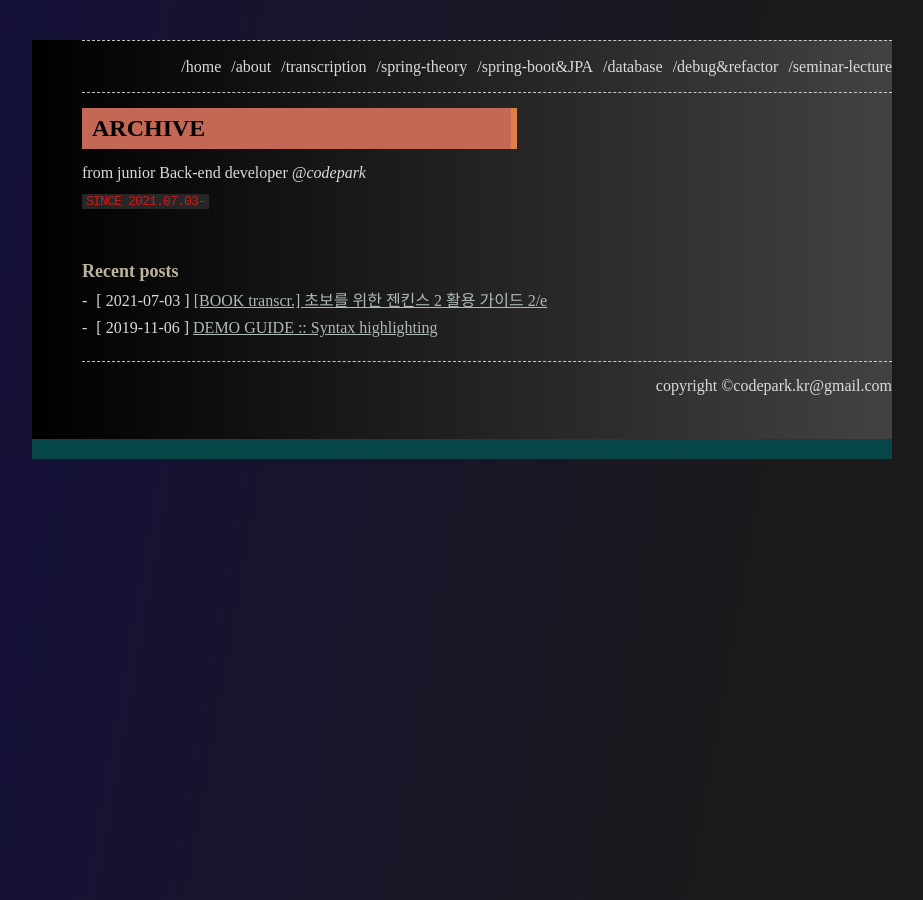
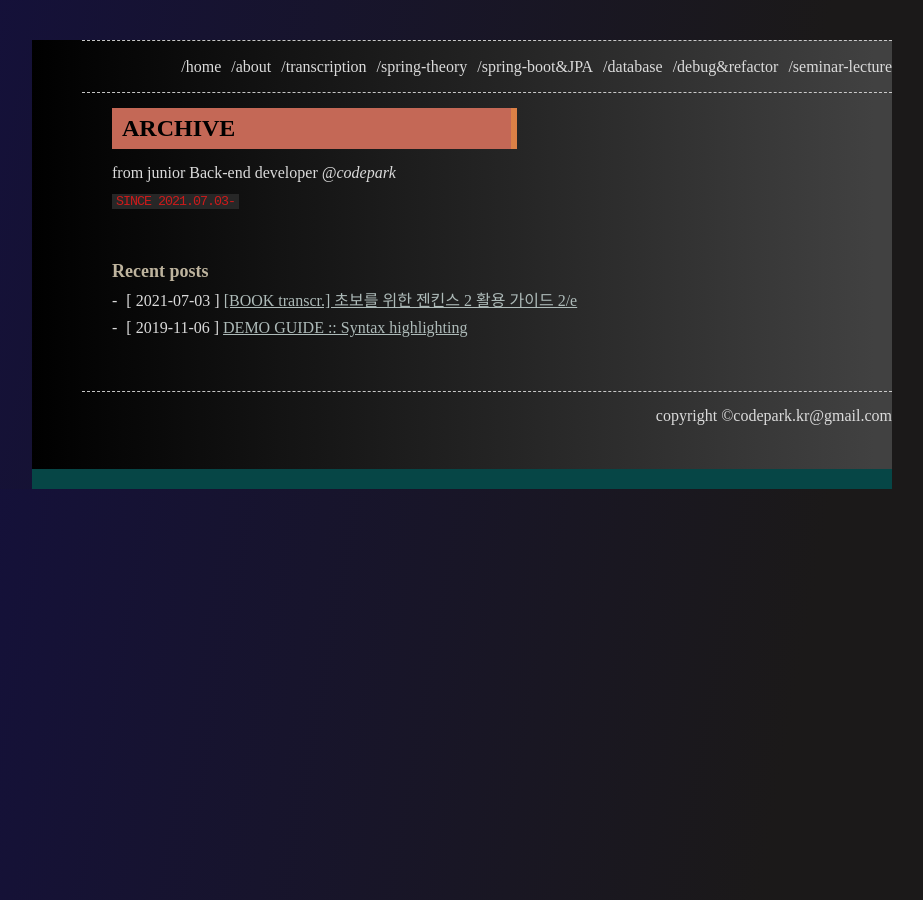
Before and after one commit to codepark-kr/codepark-kr.github.io, a Jekyll site: the page built from index.md, in a window 1280 px wide. Shown: the whole page, without its empty margins (178-1101 px from the left). Built offline with Jekyll 4.4.1, drawn with Linux system fonts in a browser that asks for light colours; some web fonts are replaced.

Commit message:
[STYLE] increase margin to main-container also decrease the code-block the size for normalize

```diff
--- a/_layouts/default.html
+++ b/_layouts/default.html
@@ -10,7 +10,9 @@
     <div class="container">
       {%- include header.html -%}
     <main>
-      {{ content }}
+      <div class="main-content-container">
+        {{ content }}
+      </div>
     </main>
     {%- include footer.html -%}
     </div>
--- a/_layouts/post.html
+++ b/_layouts/post.html
@@ -1,4 +1,4 @@
 ---
 layout: default
 ---
-{{ content }}
+    {{ content }}
--- a/_sass/base.scss
+++ b/_sass/base.scss
@@ -28,7 +28,7 @@ $syntax-highlight-font-family: 'Source Code Pro', 'Noto Sans KR';
 $base-font-size:       16px !default;
 $mobile-font-size:     14px !default;
 $base-line-height:     1.7 !default;
-$container-width:      90% !default;
+$container-width:      80% !default;
 $container-max-width:  810px !default;
 
 /**
@@ -79,6 +79,8 @@ footer { color: var(--text-color);  border-top: var(--border);  margin: 20px aut
 header { margin-top: 25px;  margin-bottom: 10px; }
 header p { text-align: left;  margin: 0; }
 footer { margin-bottom: 20px; }
+
+.main-content-container{ padding: 30px; padding-top: 0px;}
 
 /**
  * Highlight/Markup
@@ -137,11 +139,11 @@ textarea { vertical-align: top; }
  * Code and syntax highlighting
  */
 .lineno { color: var(--code-color-1); margin-right: 15px; }
-figure.highlight{ margin: 5px 0; border: 1px solid rgb(59, 58, 58);  margin-bottom: 20px; width: fit-content; max-width: 810px; margin-left: 14px; padding: 10px; }
+figure.highlight{ margin: 5px 0; border: 1px solid rgb(59, 58, 58);  margin-bottom: 20px; width: fit-content; max-width: $container-max-width; margin-left: 14px; padding: 10px; }
 pre,code.highlighter-rouge  { border: none;  padding: 0;  margin: 0;  overflow: auto;  font-size: 10pt !important; padding-left: 4px; padding-right: 4px;
                               background-color: rgb(39, 39, 39); line-height: 1.7 !important;  font-family: 'Source Code Pro', monospace !important; }
 code.highlighter-rouge{ font-size: 10pt; color: rgb(204, 27, 27);}
-code{ font-size: 9pt; font-family: 'Source Code Pro', monospace !important; letter-spacing: -1px; }
+code{ font-size: 9pt; font-family: 'Source Code Pro', monospace !important; letter-spacing: -1px; max-width: $container-max-width;}
 
       .highlight table td { padding: 5px; }
       .highlight table pre { margin: 0;}
```
